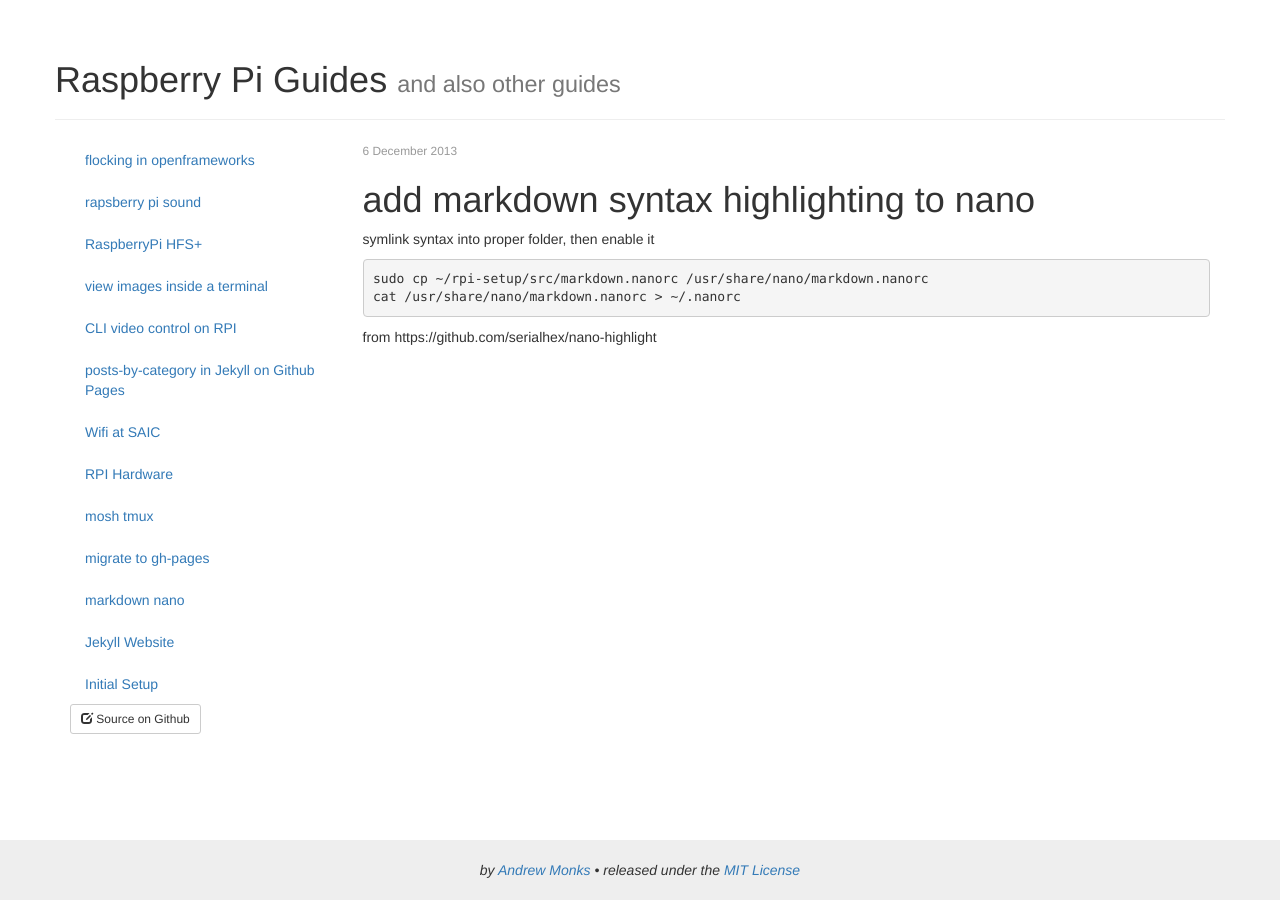
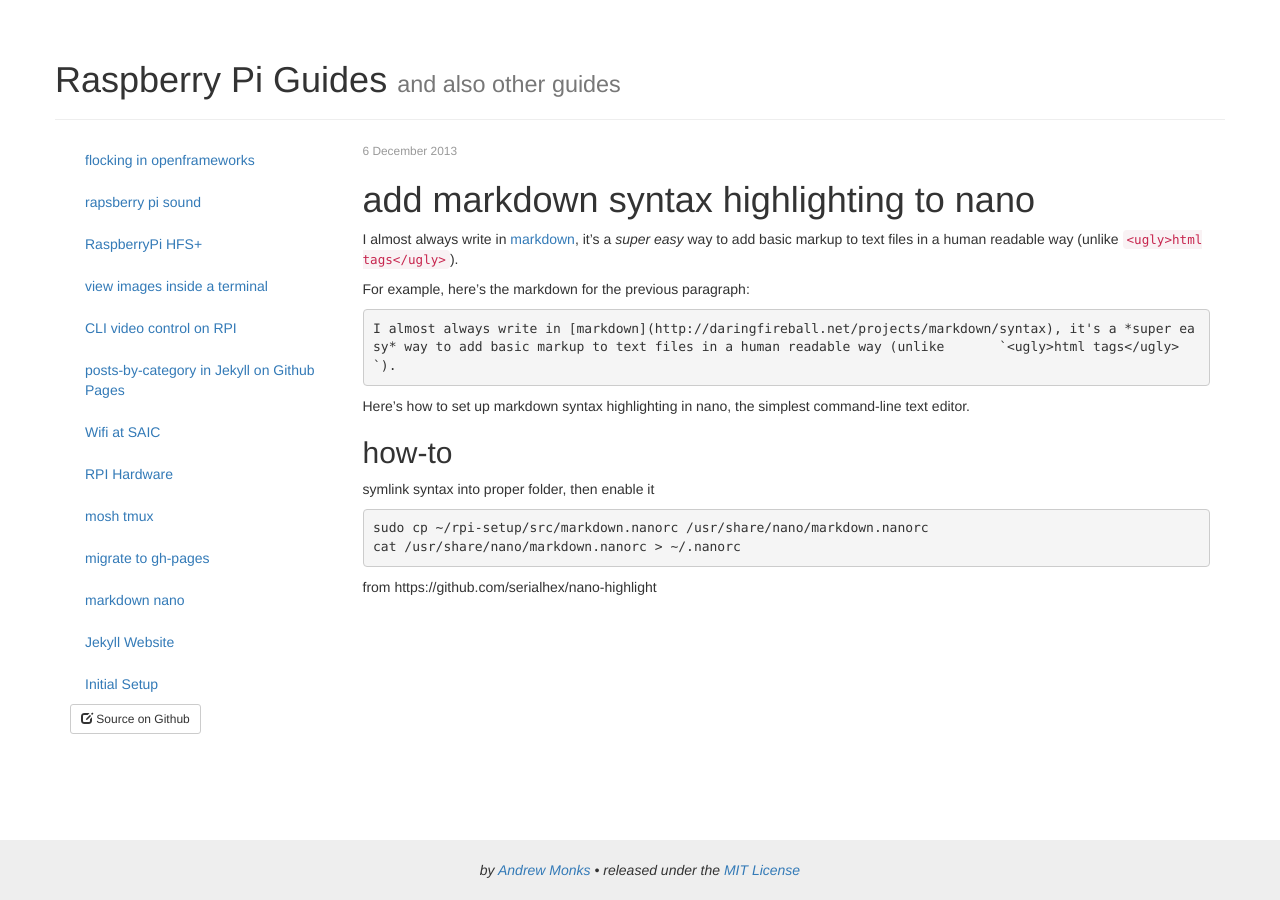
Before and after one commit to amonks/rpi-setup, a Jekyll site: the page built from _posts/2013-12-6-markdown-nano.md, in a window 1280 px wide. Built offline with Jekyll 4.4.1, drawn with Linux system fonts in a browser that asks for light colours; nearby versions of some CDN libraries.

Commit message:
markdown

```diff
--- a/_posts/2013-12-6-markdown-nano.md
+++ b/_posts/2013-12-6-markdown-nano.md
@@ -12,6 +12,16 @@ group: raspberry-pi
 
 # add markdown syntax highlighting to nano
 
+I almost always write in [markdown](http://daringfireball.net/projects/markdown/syntax), it's a *super easy* way to add basic markup to text files in a human readable way (unlike 	`<ugly>html tags</ugly>`).
+
+For example, here's the markdown for the previous paragraph:
+
+	I almost always write in [markdown](http://daringfireball.net/projects/markdown/syntax), it's a *super easy* way to add basic markup to text files in a human readable way (unlike 	`<ugly>html tags</ugly>`).
+
+Here's how to set up markdown syntax highlighting in nano, the simplest command-line text editor.
+
+## how-to
+
 symlink syntax into proper folder, then enable it
 
 	sudo cp ~/rpi-setup/src/markdown.nanorc /usr/share/nano/markdown.nanorc
```
